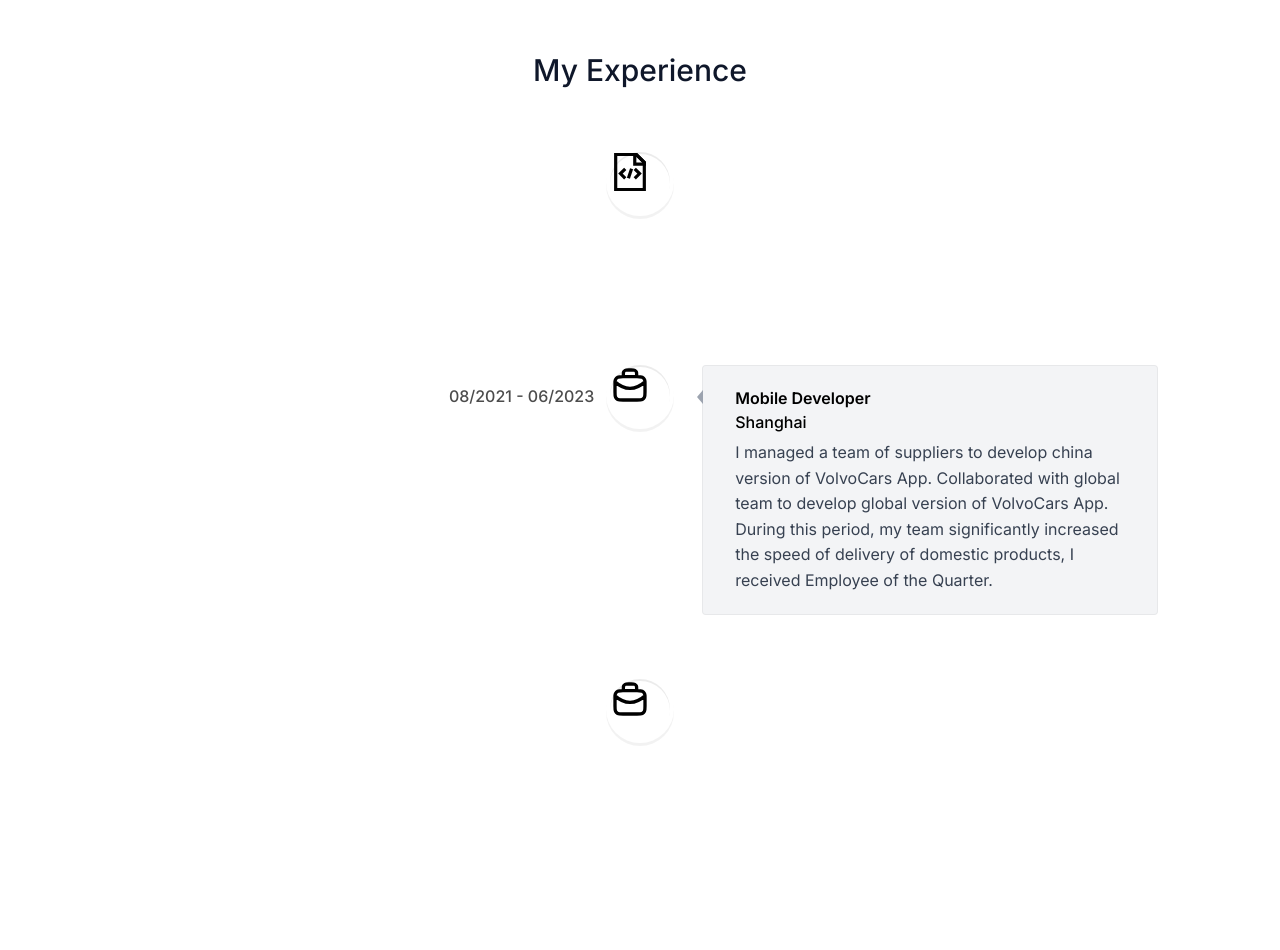
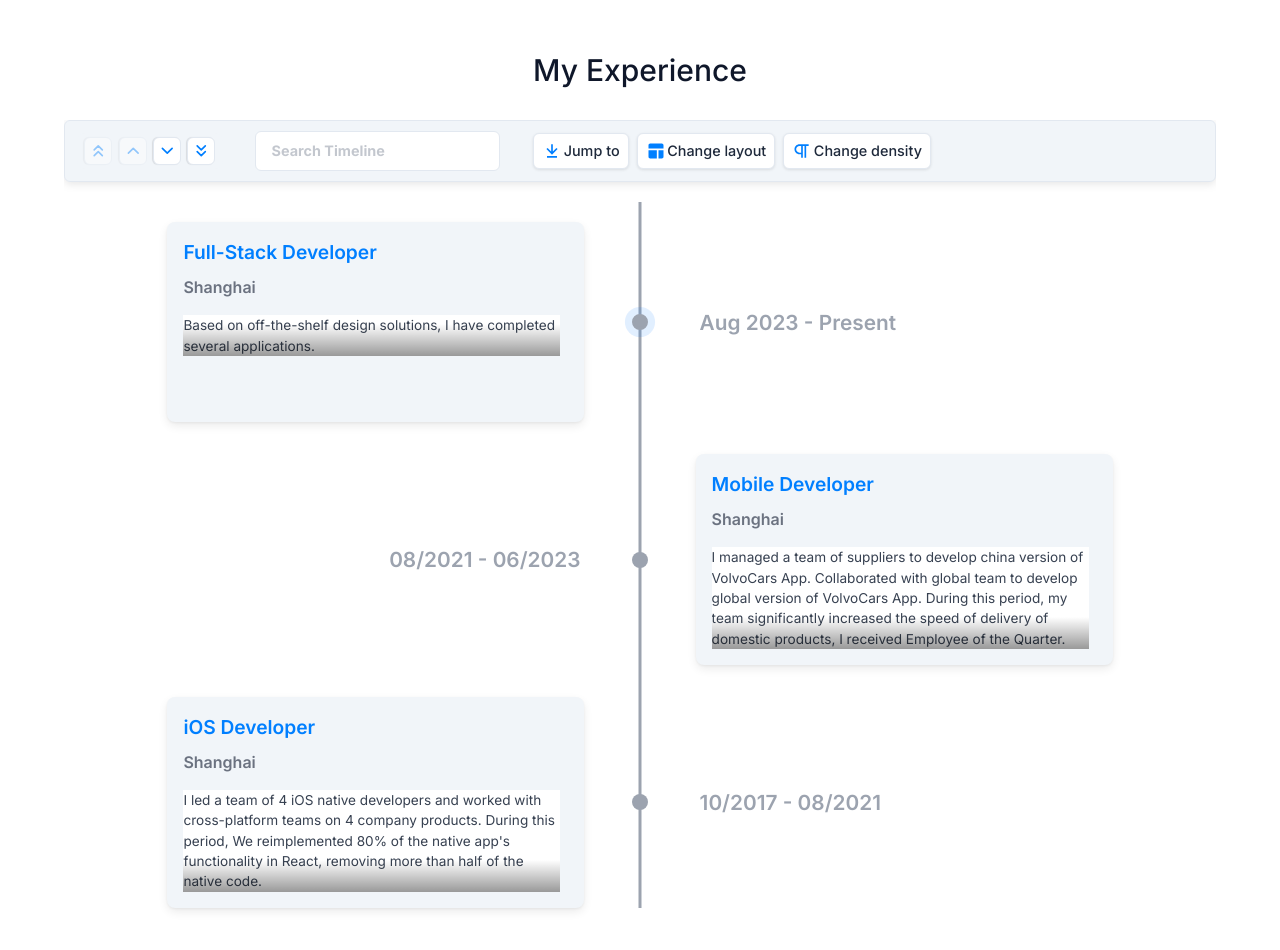
Before and after one commit to Robert-CPX/portfolio, a Next.js app: page / in a window 1280 px wide. Shown: the part 2920-3870 px from the top of the page. Built offline with nearby package versions, Linux system fonts and the light colour scheme.

Commit message:
add timeline

```diff
--- a/app/components/Experience.tsx
+++ b/app/components/Experience.tsx
@@ -4,53 +4,42 @@ import React from 'react'
 import { experiences } from '@/lib/constant'
 import SectionHeader from './SectionHeader'
 import Image from 'next/image'
+import { Chrono } from 'react-chrono'
 
-import { VerticalTimeline, VerticalTimelineElement } from "react-vertical-timeline-component";
-import 'react-vertical-timeline-component/style.min.css';
 import { useTheme } from '@/context/ThemeProvider'
 import { useSectionInView } from '@/lib/hooks';
 
 const Experience = () => {
   const { theme } = useTheme()
-  const { ref } = useSectionInView("Experience")
+  const { ref } = useSectionInView("Experience");
   return (
     <section id='experience' ref={ref} className='mb-28 scroll-mt-28 sm:mb-40'>
       <SectionHeader>My experience</SectionHeader>
-      <VerticalTimeline lineColor=''>
-        {experiences.map((item, index) => (
-          <React.Fragment key={index}>
-            <VerticalTimelineElement
-              contentStyle={{
-                background:
-                  theme === "light" ? "#f3f4f6" : "rgba(255, 255, 255, 0.05)",
-                boxShadow: "none",
-                border: "1px solid rgba(0, 0, 0, 0.05)",
-                textAlign: "left",
-                padding: "1.3rem 2rem",
-              }}
-              contentArrowStyle={{
-                borderRight:
-                  theme === "light"
-                    ? "0.4rem solid #9ca3af"
-                    : "0.4rem solid rgba(255, 255, 255, 0.5)",
-              }}
-              date={item.date}
-              icon={< Image src={`/${item.type}.svg`} alt={item.title} width={40} height={40} />}
-              iconStyle={{
-                background:
-                  theme === "light" ? "white" : "rgba(255, 255, 255, 0.15)",
-                fontSize: "1.5rem",
-              }}
-            >
-              <h3 className="font-semibold capitalize">{item.title}</h3>
-              <p className="!mt-0 font-normal">{item.location}</p>
-              <p className="!mt-1 !font-normal text-gray-700 dark:text-white/75">
-                {item.description}
-              </p>
-            </VerticalTimelineElement>
-          </React.Fragment>
-        ))}
-      </VerticalTimeline>
+      <Chrono
+        items={experiences}
+        mode='VERTICAL_ALTERNATING'
+        hideControls
+        borderLessCards
+        classNames={{
+          card: 'my_timeline_card',
+          cardSubTitle: 'my_timeline_cardSubTitle',
+          cardText: 'my_timeline_cardText',
+          cardTitle: 'my_timeline_cardTitle',
+          title: 'my_timeline_title',
+        }}
+        fontSizes={{
+          cardSubtitle: '1rem',
+          cardText: '0.95rem',
+          cardTitle: '1.2rem',
+          title: '1.3rem'
+        }}
+        theme={{
+          primary: '#9ca3af',
+          titleColor: '#9ca3af',
+          secondary: '',
+          cardBgColor: '',
+          titleColorActive: '',
+        }} />
     </section >
   )
 }
--- a/app/components/Header.tsx
+++ b/app/components/Header.tsx
@@ -24,7 +24,6 @@ const Header = () => {
               className='relative flex h-3/5 items-center justify-center'
               initial={{ y: -100, opacity: 0 }}
               animate={{ y: 0, opacity: 1 }}
-              transition={{ delay: 0.05 * index }}
             >
               <Link
                 href={section.hash}
--- a/lib/constant.ts
+++ b/lib/constant.ts
@@ -22,7 +22,22 @@ export const skills = [
 ] as const;
 
 export const experiences = [
-  { type: 'coding', title: 'Full-Stack Developer', location: 'Shanghai', description: "Based on off-the-shelf design solutions, I have completed several applications.", date: 'Aug 2023 - Present' },
-  { type: 'work', title: 'Mobile Developer', location: 'Shanghai', description: "I managed a team of suppliers to develop china version of VolvoCars App. Collaborated with global team to develop global version of VolvoCars App. During this period, my team significantly increased the speed of delivery of domestic products, I received Employee of the Quarter.", date: '08/2021 - 06/2023' },
-  { type: 'work', title: 'iOS Developer', location: 'Shanghai', description: "I led a team of 4 iOS native developers and worked with cross-platform teams on 4 company products. During this period, We reimplemented 80% of the native app's functionality in React, removing more than half of the native code.", date: '10/2017 - 08/2021' },
+  {
+    cardTitle: 'Full-Stack Developer',
+    cardSubtitle: 'Shanghai',
+    cardDetailedText: "Based on off-the-shelf design solutions, I have completed several applications.",
+    title: 'Aug 2023 - Present'
+  },
+  {
+    cardTitle: 'Mobile Developer',
+    cardSubtitle: 'Shanghai',
+    cardDetailedText: "I managed a team of suppliers to develop china version of VolvoCars App. Collaborated with global team to develop global version of VolvoCars App. During this period, my team significantly increased the speed of delivery of domestic products, I received Employee of the Quarter.",
+    title: '08/2021 - 06/2023'
+  },
+  {
+    cardTitle: 'iOS Developer',
+    cardSubtitle: 'Shanghai',
+    cardDetailedText: "I led a team of 4 iOS native developers and worked with cross-platform teams on 4 company products. During this period, We reimplemented 80% of the native app's functionality in React, removing more than half of the native code.",
+    title: '10/2017 - 08/2021'
+  },
 ]
--- a/package.json
+++ b/package.json
@@ -12,15 +12,14 @@
     "framer-motion": "^10.16.5",
     "next": "14.0.2",
     "react": "^18",
+    "react-chrono": "^2.3.1",
     "react-dom": "^18",
-    "react-intersection-observer": "^9.5.3",
-    "react-vertical-timeline-component": "^3.6.0"
+    "react-intersection-observer": "^9.5.3"
   },
   "devDependencies": {
     "@types/node": "^20",
     "@types/react": "^18",
     "@types/react-dom": "^18",
-    "@types/react-vertical-timeline-component": "^3.3.6",
     "@typescript-eslint/eslint-plugin": "^6.11.0",
     "@typescript-eslint/parser": "^6.11.0",
     "autoprefixer": "^10.0.1",
--- a/styles/globals.css
+++ b/styles/globals.css
@@ -44,6 +44,26 @@
   }
   .background-dark800_light200 {
     @apply bg-slate-200 dark:bg-slate-800;
+  }
+
+  /* experience timeline */
+
+  .my_timeline_card {
+    @apply bg-slate-100 dark:bg-slate-400 shadow-lg;
+  }
+
+  .my_timeline_cardSubTitle {
+    @apply text-slate-900 dark:text-slate-50;
+  }
+  .my_timeline_cardTitle {
+    @apply text-slate-900 dark:text-slate-50;
+  }
+  .my_timeline_cardText {
+    @apply text-slate-900 dark:text-slate-50;
+  }
+
+  .my_timeline_title {
+    @apply text-slate-900 dark:text-slate-50;
   }
 }
 
```
Also changed, not shown: 1 other file (tests, documents, lock files or other folders).
